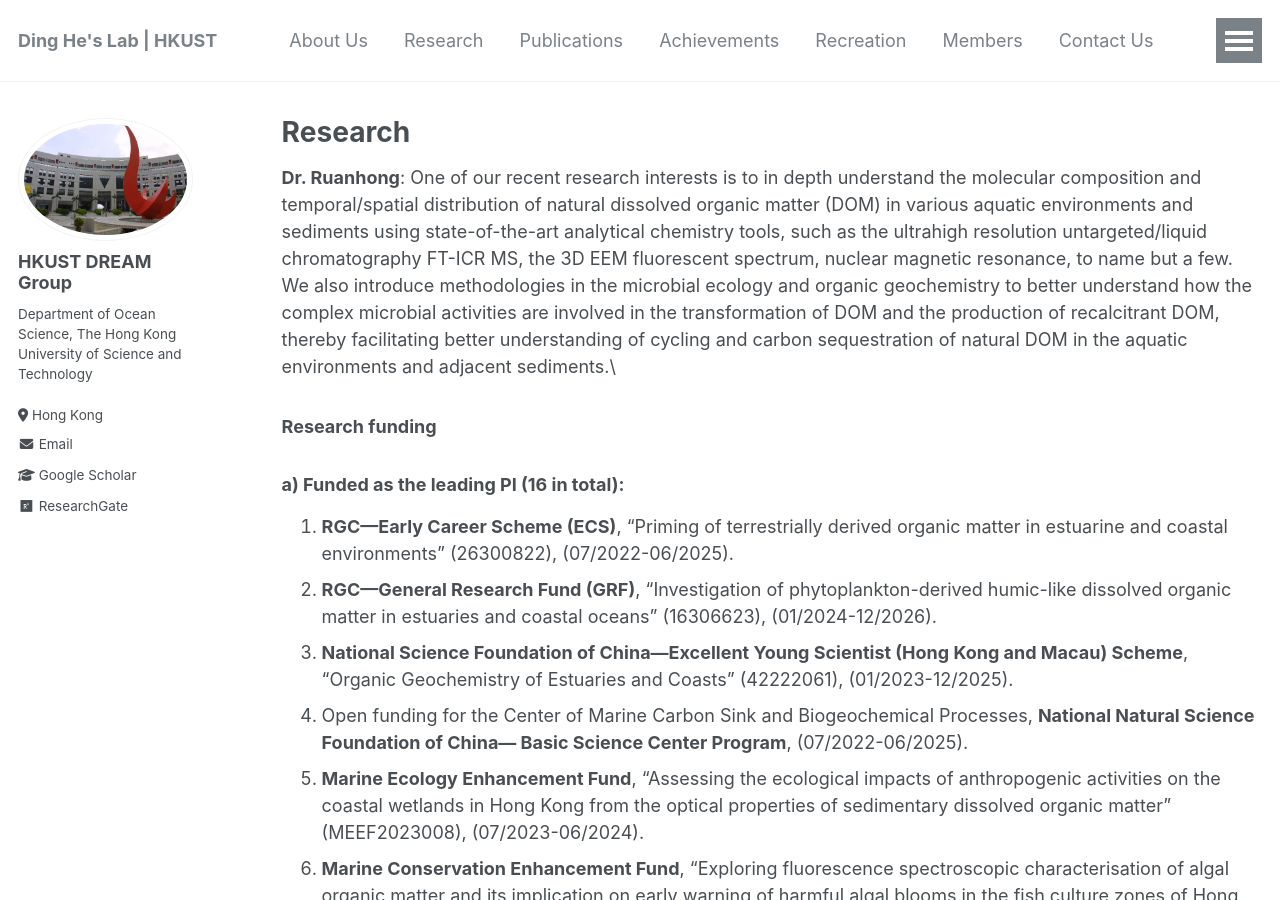
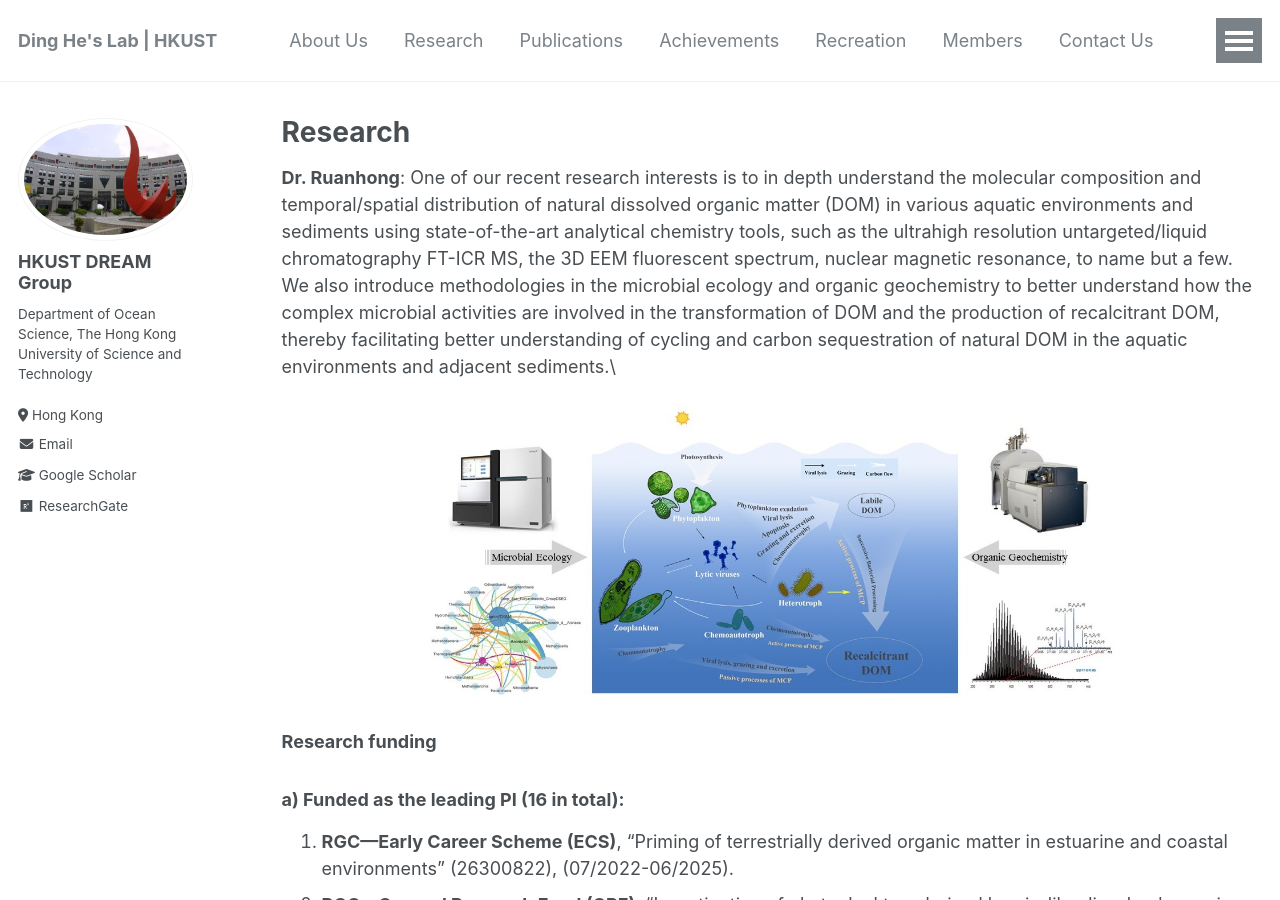
Before and after one commit to hkustDingHe/hkustDingHe.github.io, a Jekyll site: the page built from _pages/research.md, in a window 1280 px wide and 900 px high. Built offline with Jekyll 4.4.1, drawn with Linux system fonts in a browser that asks for light colours.

Commit message:
Update research.md

```diff
--- a/_pages/research.md
+++ b/_pages/research.md
@@ -7,7 +7,7 @@ author_profile: true
 {% include base_path %}
 
 **Dr. Ruanhong**: One of our recent research interests is to in depth understand the molecular composition and temporal/spatial distribution of natural dissolved organic matter (DOM) in various aquatic environments and sediments using state-of-the-art analytical chemistry tools, such as the ultrahigh resolution untargeted/liquid chromatography FT-ICR MS, the 3D EEM fluorescent spectrum, nuclear magnetic resonance, to name but a few. We also introduce methodologies in the microbial ecology and organic geochemistry to better understand how the complex microbial activities are involved in the transformation of DOM and the production of recalcitrant DOM, thereby facilitating better understanding of cycling and carbon sequestration of natural DOM in the aquatic environments and adjacent sediments.\
-
+<div align="center"><img src="/images/research/Research_cairuanhong.jpg" width="70%"></div>
 
 
 ### Research funding
```
